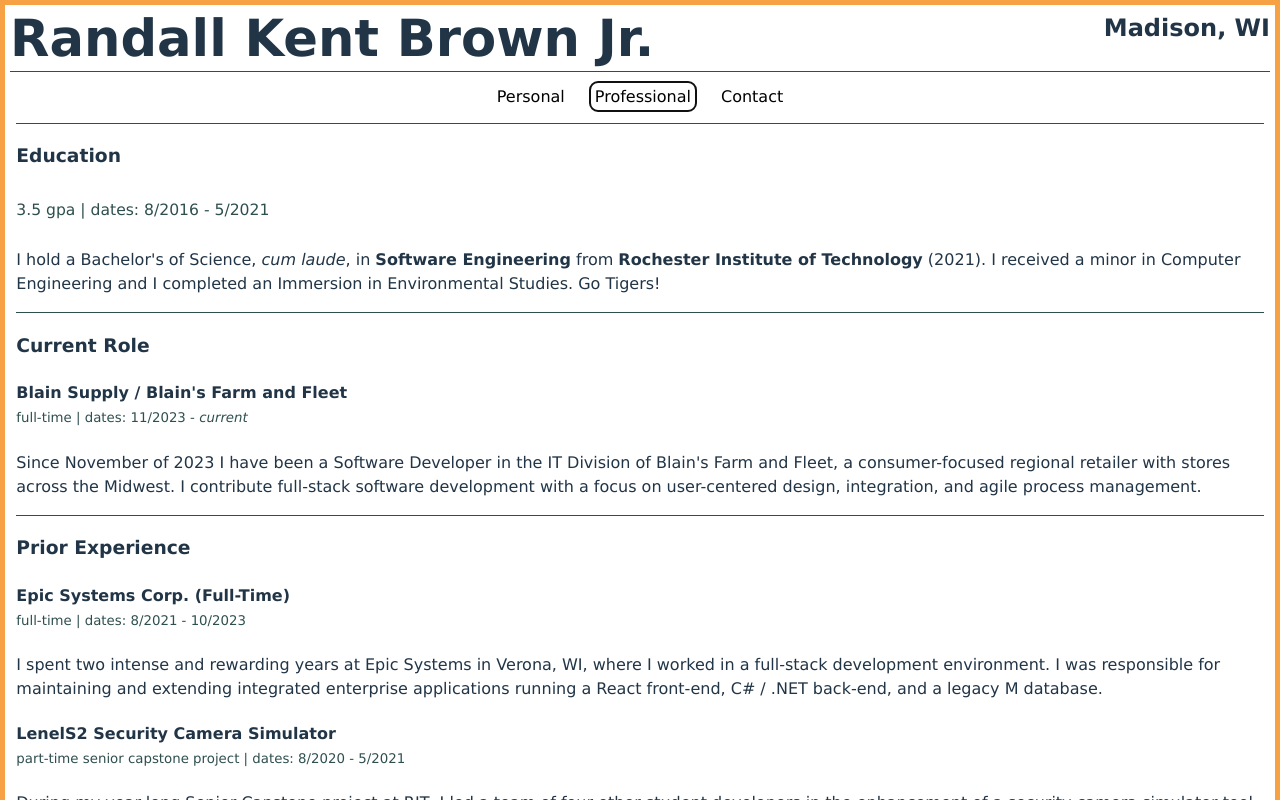
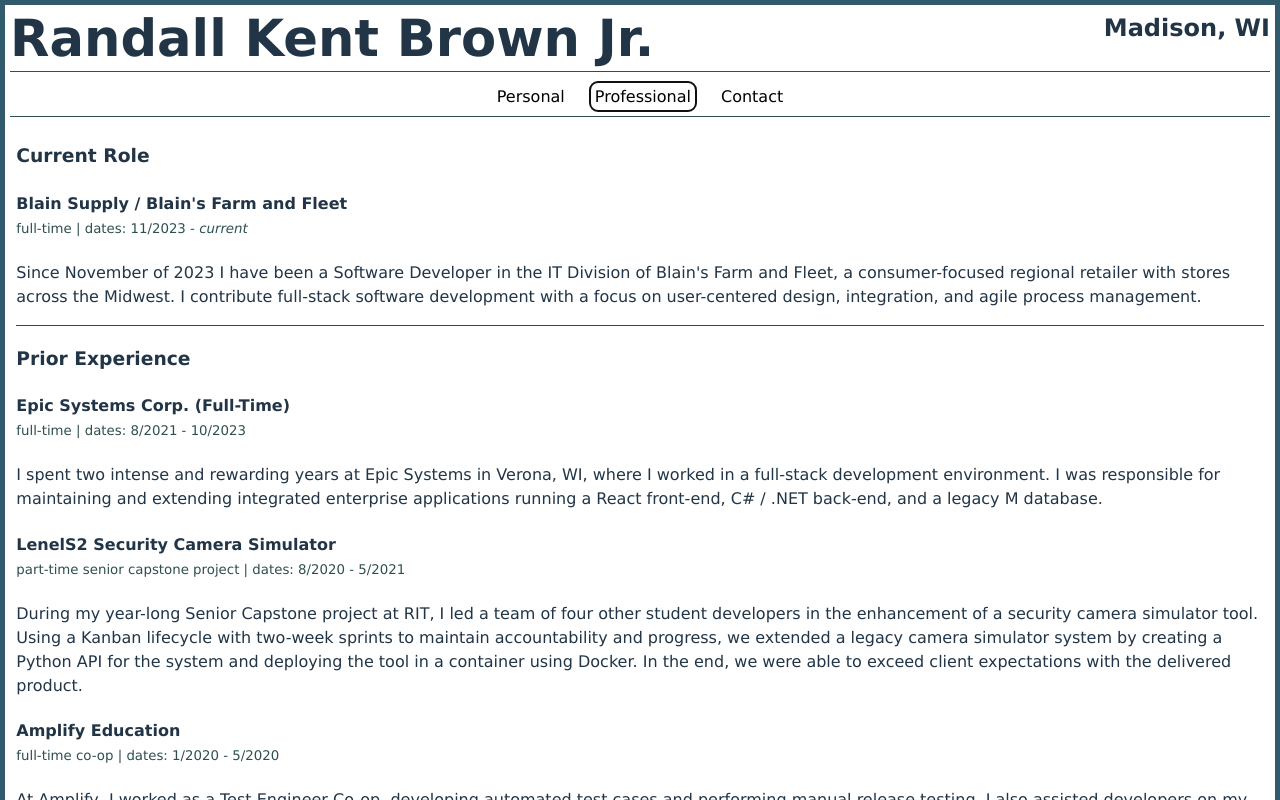
Before and after one commit to randallkentbrown/site-frontend, a React (Vite) app: page / in a window 1280 px wide. Both pictures are taken after a click on the button "Professional". Shown: the top 800 px of the page. Built offline with nearby package versions, Linux system fonts and the light colour scheme.

Commit message:
change background color; extract duplicated divider; move education section

```diff
--- a/src/app/lightweight/LightweightSite.css
+++ b/src/app/lightweight/LightweightSite.css
@@ -2,7 +2,7 @@
     min-height: 100%;
     background-color: white;
     box-sizing: border-box;
-    border: 5px solid #f5a144;
+    border: 5px solid #315a6d;
     padding: 5px;
     font-family: Verdana, Geneva, Tahoma, sans-serif
 }
--- a/src/app/lightweight/LightweightSite.jsx
+++ b/src/app/lightweight/LightweightSite.jsx
@@ -13,6 +13,7 @@
         <Header />
         <div className="divider mb-5" />
         <Toolbar setPage={setPageNumber}/>
+        <div className="divider"/>
         <Page page={page}/>
     </div>;
 };
@@ -74,7 +75,6 @@
 
 const PersonalPage = () => {
     return <>
-        <div className="divider"/>
         <h3>About Me</h3>
         <p>
             Hello, I'm Kent! I'm a software engineer with a passion for education and environmentalism! I currently live in Madison, Wisconsin,
@@ -112,17 +112,6 @@
 /* A page detailing my professional experience. */
 const ProfessionalPage = () => {
     return <>
-        <div className="divider"/>
-        <h3>
-            Education
-            <br />
-            <h4><DateSubtext date={<>8/2016 - 5/2021</>} subtext="3.5 gpa" /></h4>
-        </h3>
-        <p>
-            I hold a Bachelor's of Science, <i>cum laude</i>, in <b>Software Engineering</b> from <b>Rochester Institute of Technology</b> (2021).
-            I received a minor in Computer Engineering and I completed an Immersion in Environmental Studies. Go Tigers!
-        </p>
-        <div className="divider"/>
         <h3>Current Role</h3>
         <DatedHeading date={<>11/2023 - <i>current</i></>} subtext="full-time">Blain Supply / Blain's Farm and Fleet</DatedHeading>
         <p>
@@ -156,12 +145,21 @@
             lifecycle for the safety-critical validation and verification of the dashboard controller in
             Lockheed Martin's Combat Rescue Helicopter. I used VectorCAST to develop over 500 DO-178B compliant test cases.
         </p>
+        <div className="divider" />
+        <h3>
+            Education
+            <br />
+            <h4><DateSubtext date={<>8/2016 - 5/2021</>} subtext="3.5 gpa" /></h4>
+        </h3>
+        <p>
+            I hold a Bachelor's of Science, <i>cum laude</i>, in <b>Software Engineering</b> from <b>Rochester Institute of Technology</b> (2021).
+            I received a minor in Computer Engineering and I completed an Immersion in Environmental Studies. Go Tigers!
+        </p>
     </>;
 }
 
 const ContactPage = () => {
     return <>
-        <div className="divider"/>
         <h3>Get In Touch</h3>
         <p>
             If you have a <i>legitimate</i> reason to contact me, please do! Reach out through these official channels:
```
